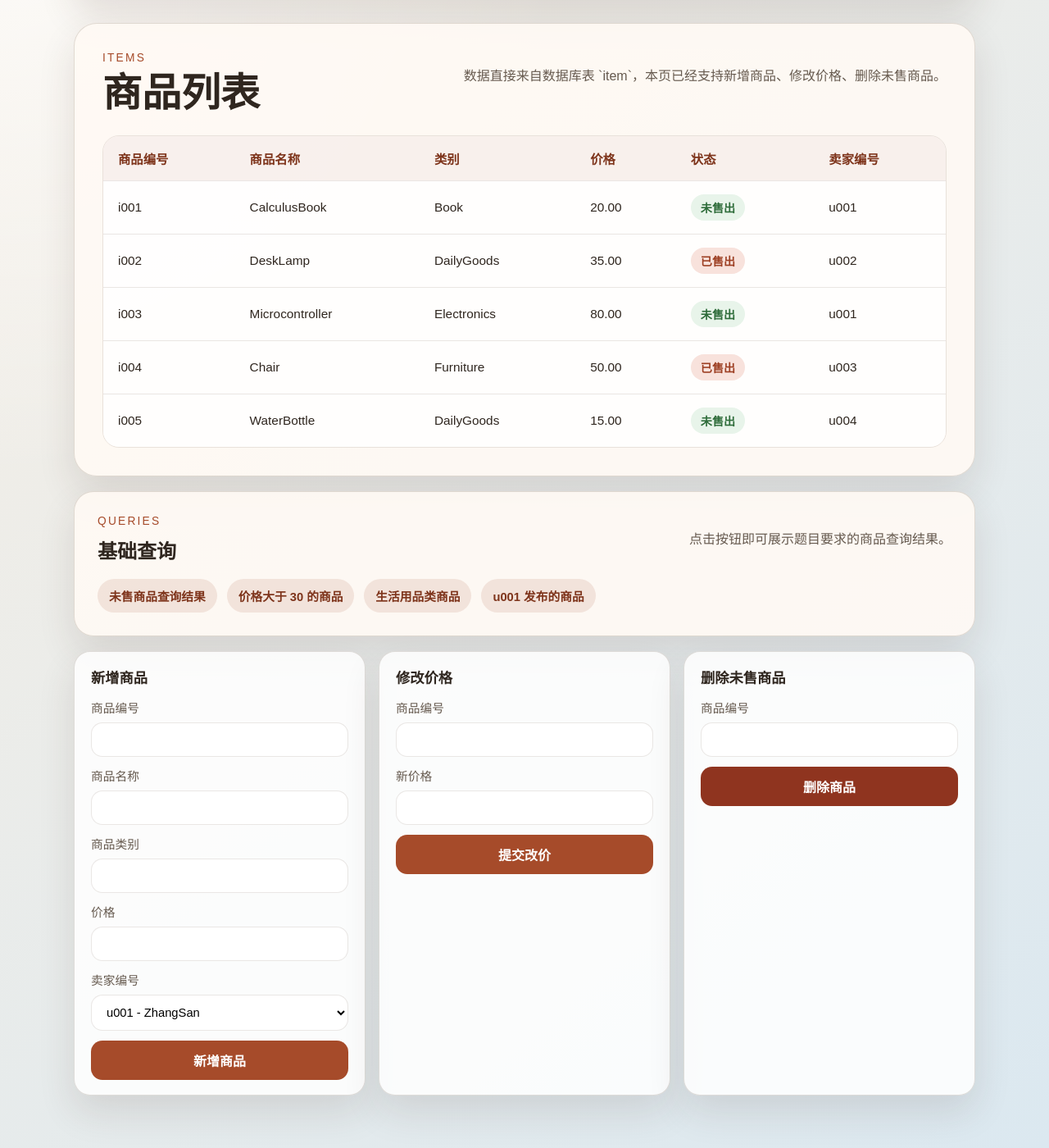
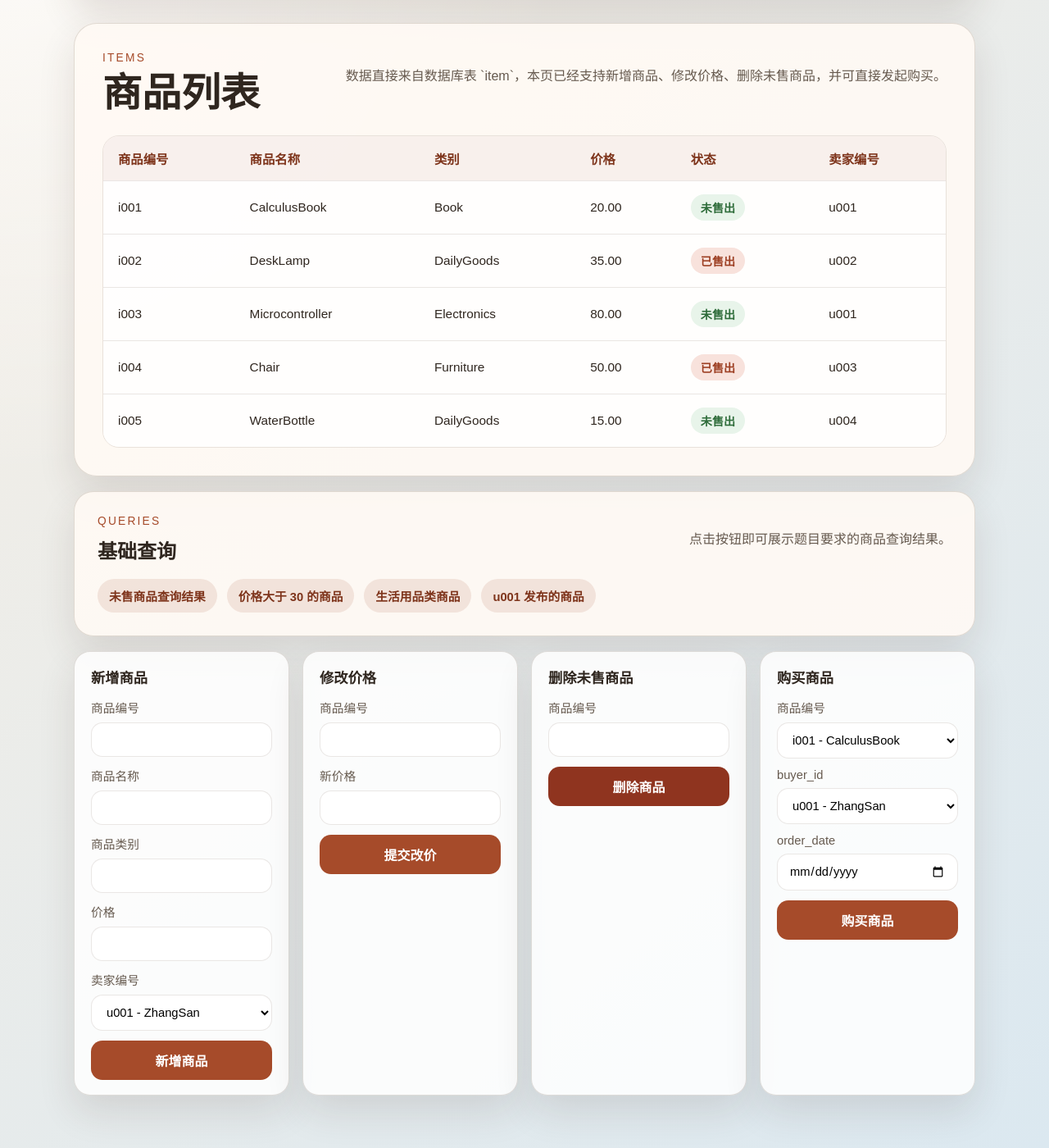
Before and after one commit to steven123397/campus_secend_trading_system, a Flask app: page /items in a window 1280 px wide. Shown: the part 106-1506 px from the top of the page at 82% size. Run offline with Flask 3, Linux system fonts and the light colour scheme; data comes from the database, SQL or seed files in the repository.

Commit message:
feat(M6): 完成购买事务与一致性保护

```diff
--- a/app.py
+++ b/app.py
@@ -80,6 +80,14 @@ def build_query_result(group):
     return run_query(get_db(), group, query_id)
 
 
+def generate_order_id(connection):
+    row = connection.execute(
+        "SELECT MAX(CAST(SUBSTR(order_id, 2) AS INTEGER)) AS max_id FROM orders"
+    ).fetchone()
+    next_number = (row["max_id"] or 0) + 1
+    return f"o{next_number:03d}"
+
+
 def create_app(test_config=None):
     app = Flask(__name__)
     app.config.update(
@@ -124,10 +132,14 @@ def create_app(test_config=None):
             """
         )
         users = fetch_all("SELECT user_id, user_name FROM user ORDER BY user_id")
+        unsold_items = fetch_all(
+            "SELECT item_id, item_name FROM item WHERE status = 0 ORDER BY item_id"
+        )
         return render_template(
             "items.html",
             items=items,
             users=users,
+            unsold_items=unsold_items,
             available_queries=list_queries("items"),
             query_result=build_query_result("items"),
         )
@@ -204,6 +216,50 @@ def create_app(test_config=None):
         flash("未售商品删除成功。", "success")
         return redirect(url_for("items_page"))
 
+    @app.post("/items/purchase")
+    def purchase_item():
+        connection = get_db()
+        item_id = request.form.get("item_id", "").strip()
+        buyer_id = request.form.get("buyer_id", "").strip()
+        order_date = request.form.get("order_date", "").strip()
+
+        try:
+            if not item_id or not buyer_id or not order_date:
+                raise ValueError("购买失败：请填写完整的购买信息。")
+
+            connection.execute("BEGIN")
+            item = connection.execute(
+                "SELECT status FROM item WHERE item_id = ?", (item_id,)
+            ).fetchone()
+
+            if item is None:
+                raise ValueError("购买失败：未找到目标商品。")
+            if item["status"] == 1:
+                raise ValueError("已售商品不能再次购买。")
+
+            order_id = generate_order_id(connection)
+            connection.execute(
+                """
+                INSERT INTO orders (order_id, item_id, buyer_id, order_date)
+                VALUES (?, ?, ?, ?)
+                """,
+                (order_id, item_id, buyer_id, order_date),
+            )
+            connection.execute(
+                "UPDATE item SET status = 1 WHERE item_id = ?",
+                (item_id,),
+            )
+            connection.commit()
+            flash(f"购买成功，订单编号 {order_id}。", "success")
+        except ValueError as error:
+            connection.rollback()
+            flash(str(error), "error")
+        except sqlite3.IntegrityError as error:
+            connection.rollback()
+            flash(f"购买失败：{error}", "error")
+
+        return redirect(url_for("items_page"))
+
     @app.route("/users")
     def users_page():
         users = fetch_all(
--- a/static/style.css
+++ b/static/style.css
@@ -166,7 +166,7 @@ h1 {
 }
 
 .forms-grid {
-    grid-template-columns: repeat(3, minmax(0, 1fr));
+    grid-template-columns: repeat(auto-fit, minmax(240px, 1fr));
     margin-top: 18px;
 }
 
--- a/templates/items.html
+++ b/templates/items.html
@@ -9,7 +9,7 @@
             <p class="eyebrow">Items</p>
             <h1>商品列表</h1>
         </div>
-        <p class="section-copy">数据直接来自数据库表 `item`，本页已经支持新增商品、修改价格、删除未售商品。</p>
+        <p class="section-copy">数据直接来自数据库表 `item`，本页已经支持新增商品、修改价格、删除未售商品，并可直接发起购买。</p>
     </div>
 
     {% with messages = get_flashed_messages(with_categories=true) %}
@@ -156,5 +156,32 @@
             <button type="submit" class="danger">删除商品</button>
         </form>
     </article>
+
+    <article class="form-card">
+        <h2>购买商品</h2>
+        <form method="post" action="/items/purchase" class="data-form">
+            <label>
+                商品编号
+                <select name="item_id" required>
+                    {% for item in unsold_items %}
+                    <option value="{{ item.item_id }}">{{ item.item_id }} - {{ item.item_name }}</option>
+                    {% endfor %}
+                </select>
+            </label>
+            <label>
+                buyer_id
+                <select name="buyer_id" required>
+                    {% for user in users %}
+                    <option value="{{ user.user_id }}">{{ user.user_id }} - {{ user.user_name }}</option>
+                    {% endfor %}
+                </select>
+            </label>
+            <label>
+                order_date
+                <input name="order_date" type="date" required>
+            </label>
+            <button type="submit">购买商品</button>
+        </form>
+    </article>
 </section>
 {% endblock %}
```
Also changed, not shown: docs/mainline_status.md (+5 -3 lines), tests/test_purchase.py (added, +106 -0 lines).
